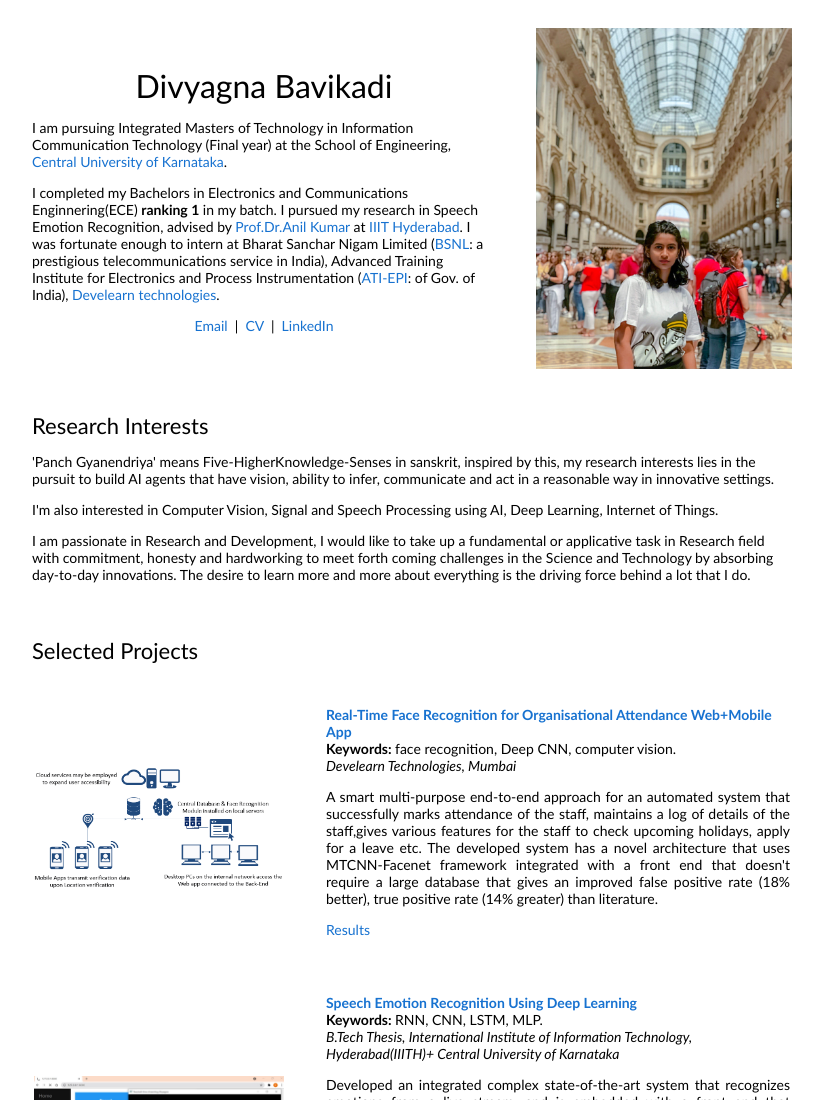
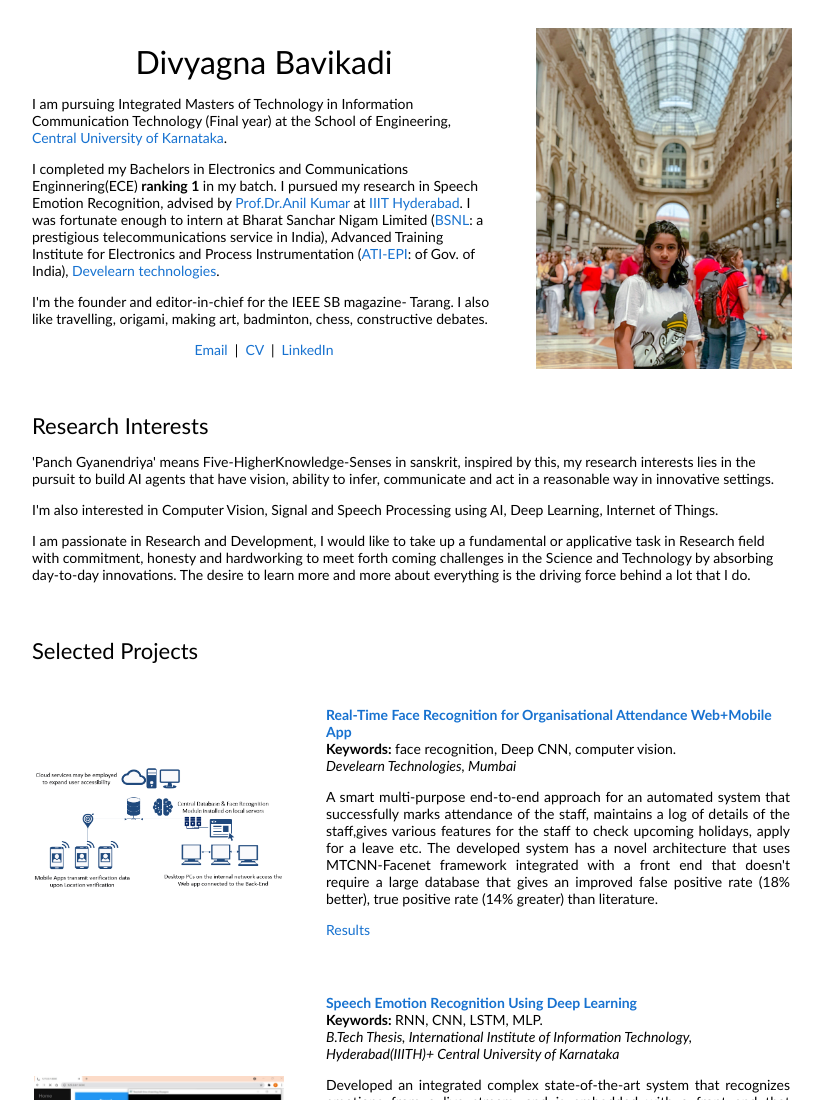
Before and after one commit to DivyagnaB/home, a plain HTML site: page index.html in a window 1280 px wide. Shown: the top 1100 px of the page, without its empty margins (228-1051 px from the left). Drawn offline with Linux system fonts and the light colour scheme.

Commit message:
Update index.html

```diff
--- a/index.html
+++ b/index.html
@@ -26,8 +26,8 @@
                 I completed my Bachelors in Electronics and Communications Enginnering(ECE) <b>ranking 1</b> in my batch. I pursued my research in Speech Emotion Recognition, advised by <a href="https://www.iiit.ac.in/people/faculty/anilvuppala/">Prof.Dr.Anil Kumar</a> at <a href="https://www.iiit.ac.in/">IIIT Hyderabad</a>.
 		      I was fortunate enough to intern at Bharat Sanchar Nigam Limited (<a href="https://www.bsnl.co.in/">BSNL</a>: a prestigious telecommunications service in India), Advanced Training Institute for Electronics and Process Instrumentation (<a href="https://nstihyderabad1.dgt.gov.in/">ATI-EPI</a>: of Gov. of India), <a href="https://www.develearn.in/">Develearn technologies</a>.
               </p>
-		  <!--  <p>
-			    I'm the founder and editor-in-chief for the IEEE SB magazine- 'Tarang'. I like travelling, origami, making art.-->
+		    <p>
+			    I'm the founder and editor-in-chief for the IEEE SB magazine- Tarang. I also like travelling, origami, making art, badminton, chess, constructive debates.
               <p style="text-align:center">
                 <a href="mailto:divyagna.b@gmail.com">Email</a> &nbsp|&nbsp
           <a href="data/CV.pdf">CV</a> &nbsp|&nbsp
```
